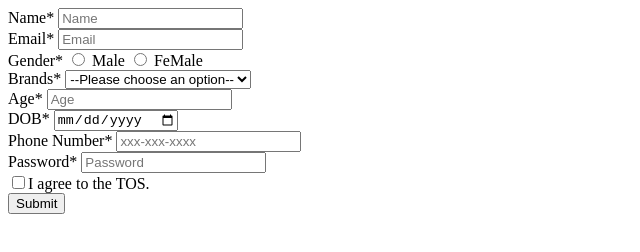
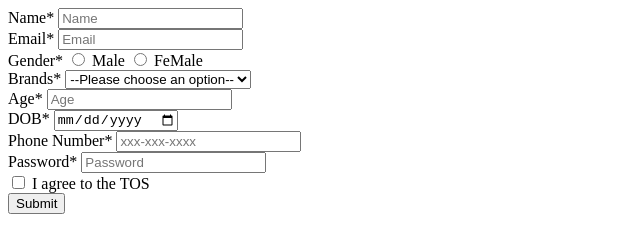
Before and after one commit to acciojob/signup-form-car-souvik500, a website: page main.html in a window 1280 px wide. Shown: the full height of the page, 0-640 px from the left. Drawn offline with Linux system fonts and the light colour scheme.

Commit message:
created a submission

```diff
--- a/main.html
+++ b/main.html
@@ -33,7 +33,9 @@
 		<label for="password">Password*</label>
 		<input type="password" name="password" id="password" placeholder="Password" required> <br>
 
-		<input type="checkbox" name="tos" id="tos" required>I agree to the TOS. <br>
+		<input type="checkbox" name="tos" id="tos" required>
+		<label for="tos">I agree to the TOS</label> <br>
+
 		<button type="submit">Submit</button>
 
 
```
